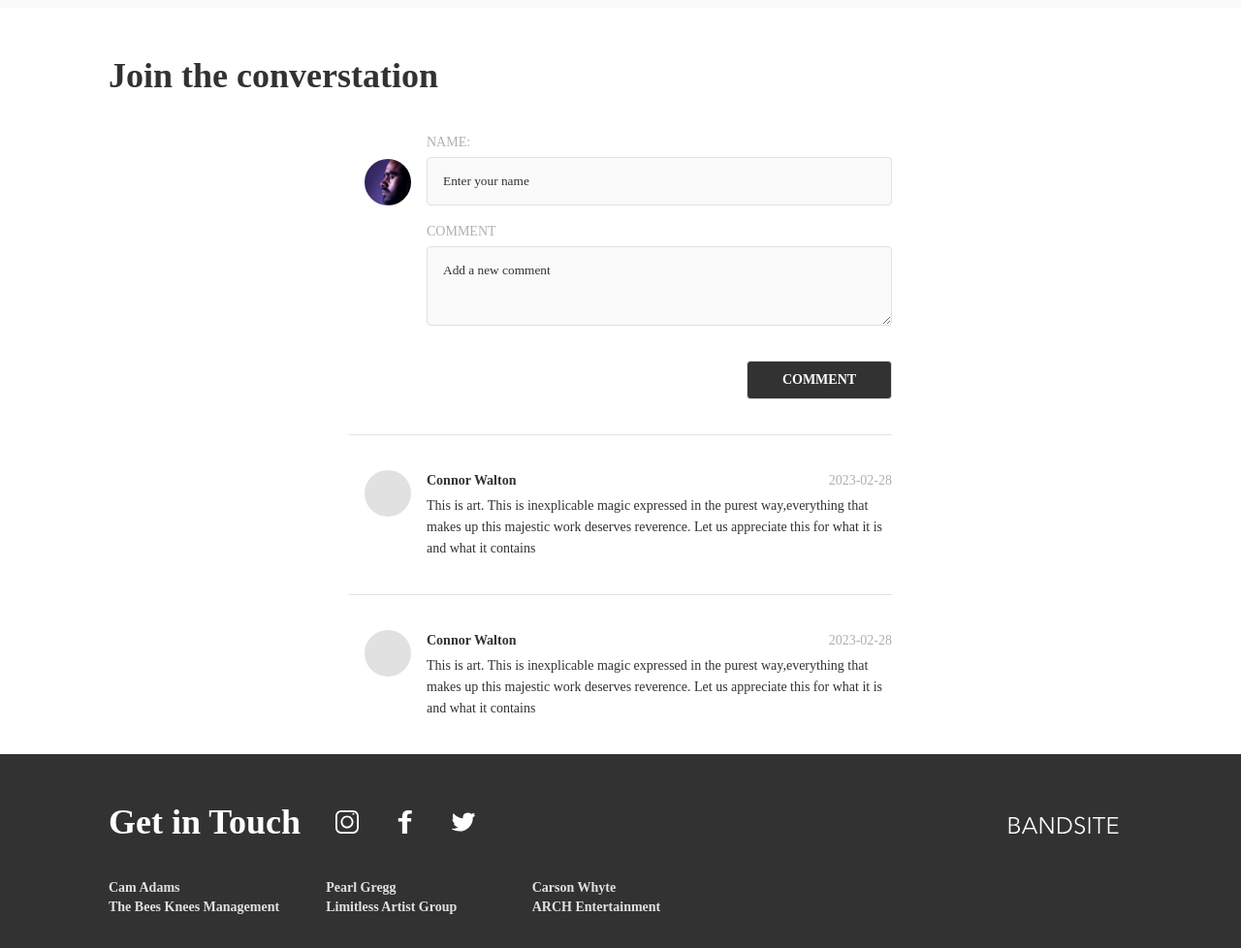
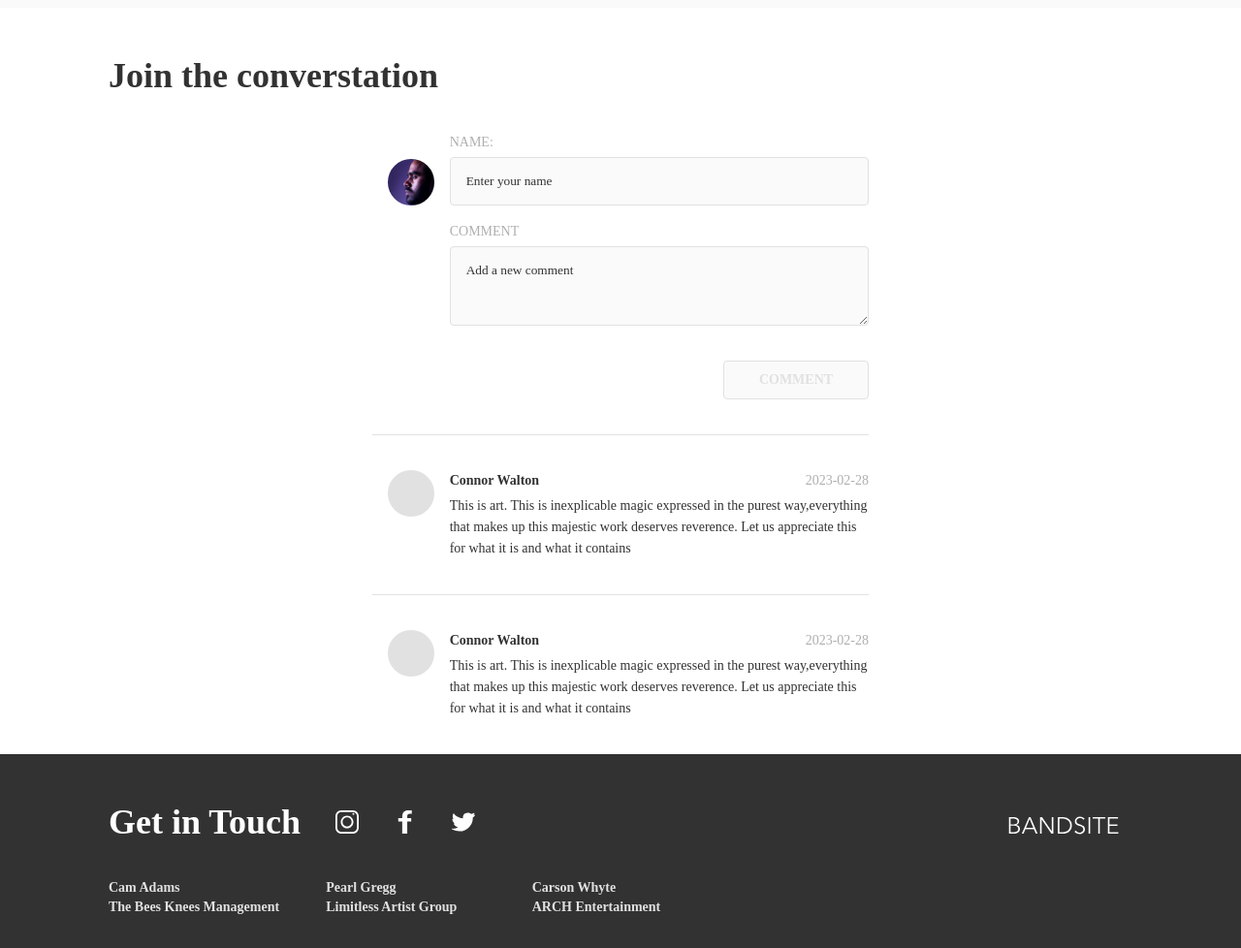
Before and after one commit to yanan926/bandsite, a plain HTML site: page index.html in a window 1280 px wide. Shown: the part 2720-3698 px from the top of the page at 97% size. Drawn offline with Linux system fonts and the light colour scheme.

Commit message:
adjust the button

```diff
--- a/styles/bio.scss
+++ b/styles/bio.scss
@@ -487,26 +487,38 @@
     flex-direction: column;
     align-items: center;
     color: #afafaf;
-    width: 70%;
     margin: auto;
+
+    @include mobile {
+      width: 90%;
+    }
+
+    @include tablet {
+      width: 80%;
+    }
+
+    @include desktop {
+      width: 40%;
+    }
 
     .button {
       text-transform: uppercase;
       height: 40px;
-      min-width: 9.375rem;
       border-radius: 4px;
-      background-color: $color-text-primary-black;
       color: $color-text-primary-white;
+      color: $color-text-secondary-mercury;
       align-self: flex-end;
       @include mobile {
         @include font-mobile-labels-buttons();
         margin: 1rem 0;
         padding: 0 1rem;
+        width: 100%;
       }
       @include tablet {
         @include font-desktop-labels-buttons();
         margin: 2.25rem 0;
         padding: 0 2rem;
+        width: 9.375rem;
       }
       &:hover {
         background-color: $color-text-secondary-dark-black;
@@ -517,6 +529,8 @@
   &__input-logo-container {
     display: flex;
     align-items: flex-end;
+    width: 100%;
+    justify-content: space-between;
   }
 
   &__logo {
@@ -537,7 +551,7 @@
   &__input-container {
     display: flex;
     flex-direction: column;
-    width: 30rem;
+    flex-basis: 85%;
     @include font-desktop-body-copy();
     label {
       color: #afafaf;
@@ -579,7 +593,7 @@
   }
   &__container {
     display: flex;
-    justify-content: flex-end;
+    justify-content: space-between;
     border-top: 1px solid $color-text-secondary-mercury;
     @include mobile {
       padding: 1rem 0;
@@ -604,7 +618,7 @@
   }
 
   &__input-container {
-    width: 30rem;
+    flex-basis: 85%;
   }
 
   &__logo {
```
Also changed, not shown: styles/bio.css, 1 other file.
